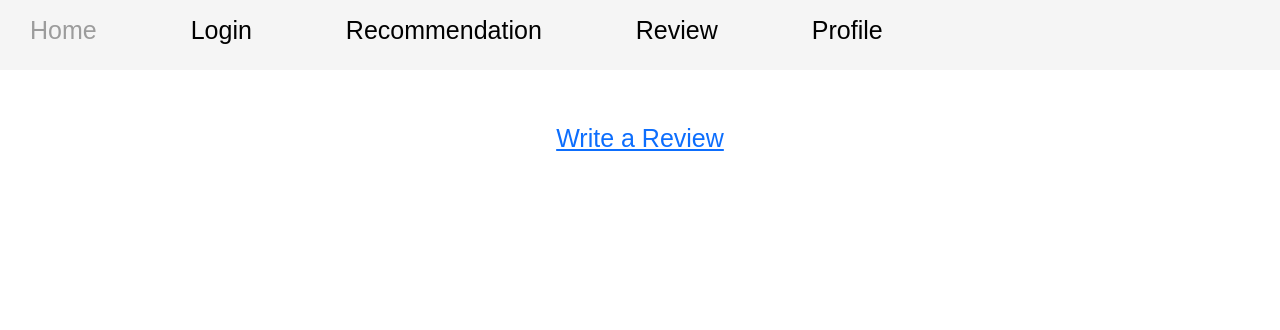
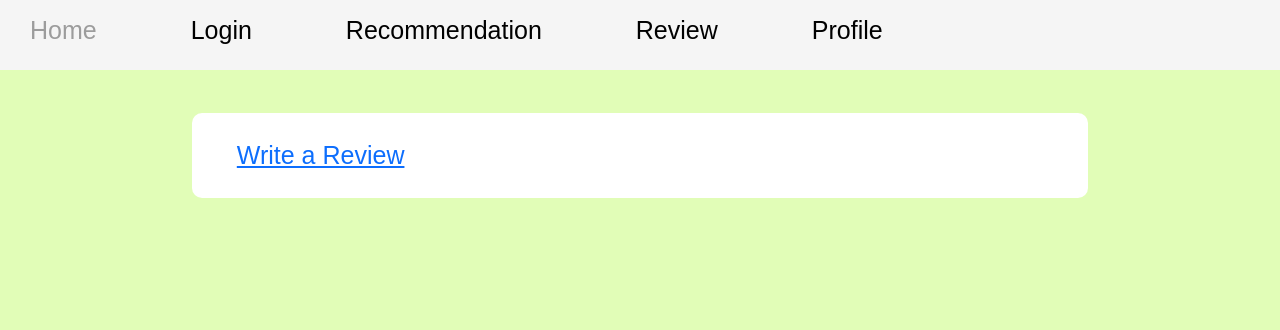
Before and after one commit to tylerbeckb/stadiumReviewWebsite, a Flask app: template app/templates/stadReviews.html in a window 1280 px wide. Shown: the top 330 px of the page. Run offline with Flask 3, Linux system fonts and the light colour scheme; the template is opened without the code that fills it, so the values that code supplies are empty; some libraries are stand-ins or nearby versions.

Commit message:
feat: change background colour

```diff
--- a/app/templates/stadReviews.html
+++ b/app/templates/stadReviews.html
@@ -1,10 +1,10 @@
 {% extends "base.html" %}
 {% block content %}
-  <body>
+  <body class="displayBackground">
     <br><br>
     <section class="singleCol">
       <h2>{{ stadName }}</h2>
-      <div>
+      <div class="writeBtn">
         <a href="{{ url_for('review', name = stadName) }}">Write a Review</a>
       </div>
     </section>
```
